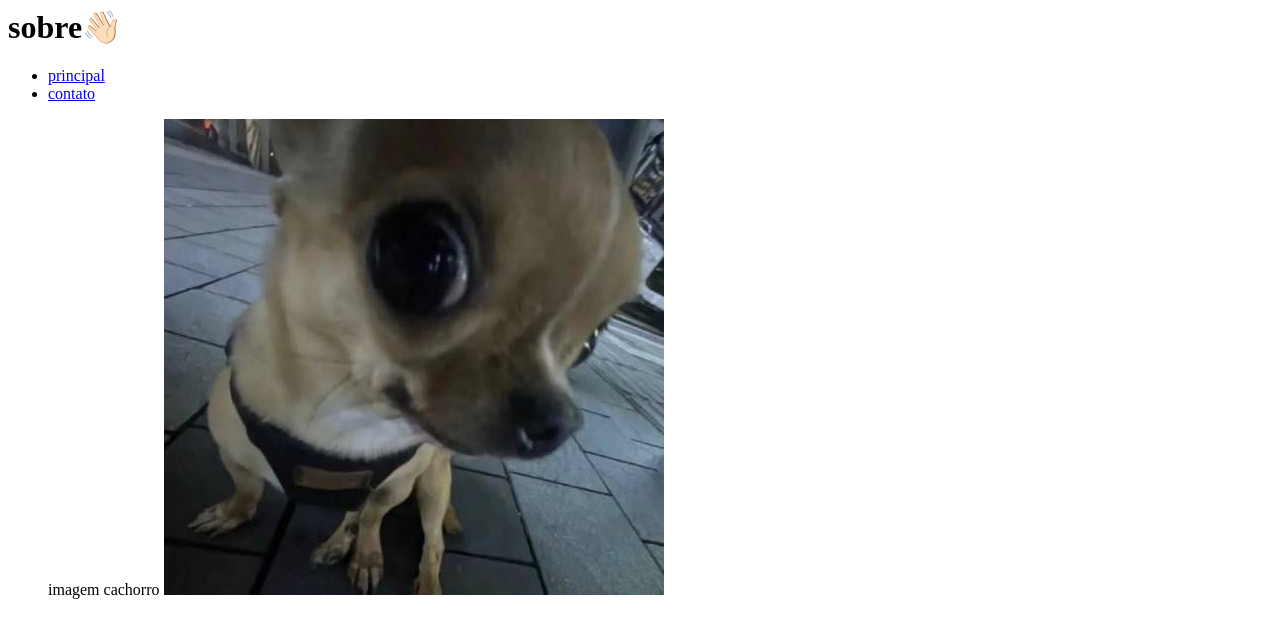
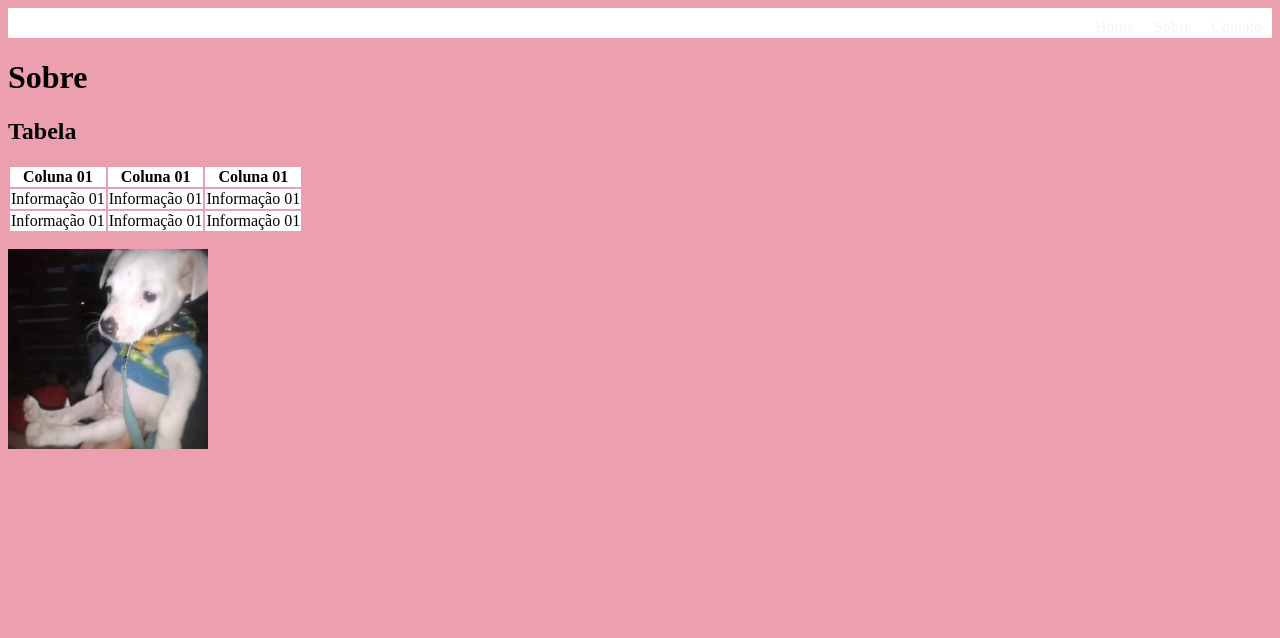
Before and after one commit to analivnc/web, a plain HTML site: page sobre.html in a window 1280 px wide. Drawn offline with Linux system fonts and the light colour scheme.

Commit message:
alterção

```diff
--- /dev/null
+++ b/css/tema.css
@@ -0,0 +1,30 @@
+ body{
+    background-color: rgb(236, 159, 175);
+}
+ #menu {
+    display:flex ;
+    justify-content: flex-end;
+   list-style-type: none;
+   background-color:rgb(255, 255, 255) ;
+   height: 30px;
+}
+#menu li{
+ text-align: center;
+ padding: 10px;
+}
+ #menu li a{
+ text-decoration: none;
+ color:rgb(246, 243, 245);
+}
+#menu li a:hover {
+   font-size: 1.1em;
+   color: rgb(136, 42, 165);
+}
+
+.linha-titulo{
+    background-color: rgb(255, 255, 255);
+    border: palevioletred 5px solid;
+    }
+.linha-corpo{
+    background-color:rgb(255, 255, 255);
+}
--- a/sobre.html
+++ b/sobre.html
@@ -1,15 +1,46 @@
 <html>
-    <body>
-        <h1>sobre👋🏻</h1>
-        <ul>
-         <li><a href="./index.html">principal</a></li>
-        <li><a href="./contato.html">contato</a></li>
-         <p>imagem cachorro
 
-        <img src="./img/cachorro3.png" width="500"/>
+<head>
+ <link type="text/css"
+       rel="stylesheet"
+       href="./css/tema.css">
+</head>
 
+    <ul id="menu">
+            <li><a href="./index.html">Home</a></li>
+            <li><a href="./sobre.html">Sobre</a></li>
+            <li><a href= "./contato.html">Contato</a></li>
+    </ul>
+
+<body>
+    <h1> Sobre</h1>
+    <h2> Tabela </h2>
+<table>
+ <thead>
+    <tr class="linha-titulo">
+        <th>Coluna 01</th>
+        <th>Coluna 01</th>
+        <th>Coluna 01</th>
+    </tr>
+ </thead>
+       <tbody>
+        <tr class="linha-corpo">
+        <td>Informação 01</td>
+        <td>Informação 01</td>
+        <td>Informação 01 </td>
+    </tr>
+    <tr class="linha-corpo">
+        <td>Informação 01</td>
+        <td>Informação 01</td>
+        <td>Informação 01 </td>
+    </tr>
+    </tbody>
+ </table>
+
+
+    <p>
+        <img src="./img/cachorro1.png" width="200"/>
     </p>
+</body>
 
-        </ul>
-    </body>
 </html>
```
Also changed, not shown: contato.html (+2 -2 lines).
